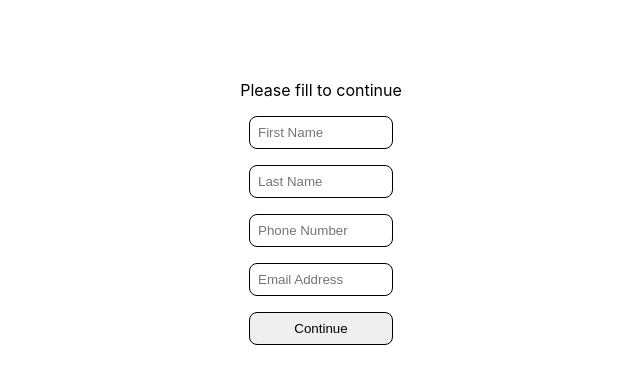
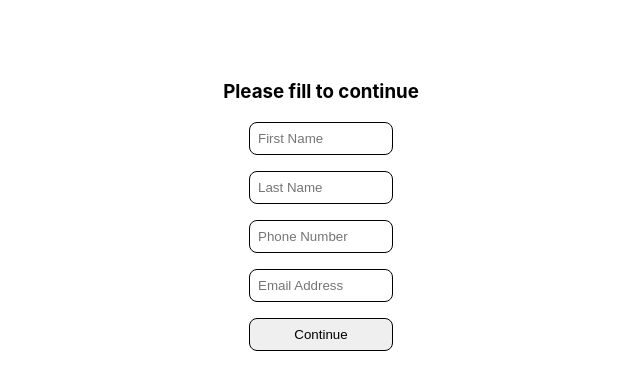
Before and after one commit to michael-mcmasters/Real-Estate-Frontend, a React (Create React App) app: page / in a window 1280 px wide. Shown: the top 390 px of the page, without its empty margins (319-959 px from the left). Built offline with nearby package versions, Linux system fonts and the light colour scheme.

Commit message:
Update title styling

```diff
--- a/src/components/HomePage.js
+++ b/src/components/HomePage.js
@@ -44,7 +44,7 @@ const HomePage = () => {
   );
 };
 
-const Container = styled.div`
+const Container = styled.h3`
   margin-top: 5rem;
 `;
 
@@ -57,7 +57,7 @@ const Form = styled.form`
   display: flex;
   flex-direction: column;
   max-width: 10rem;
-  margin-top: 0.5rem;
+  margin-top: 0.7rem;
   margin-left: auto;
   margin-right: auto;
 `;
```
